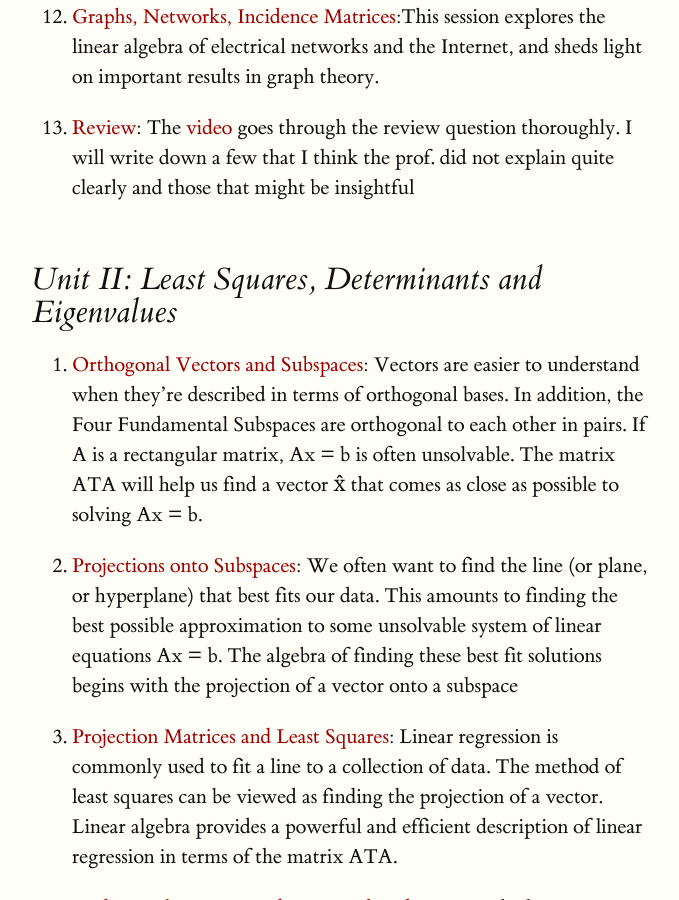
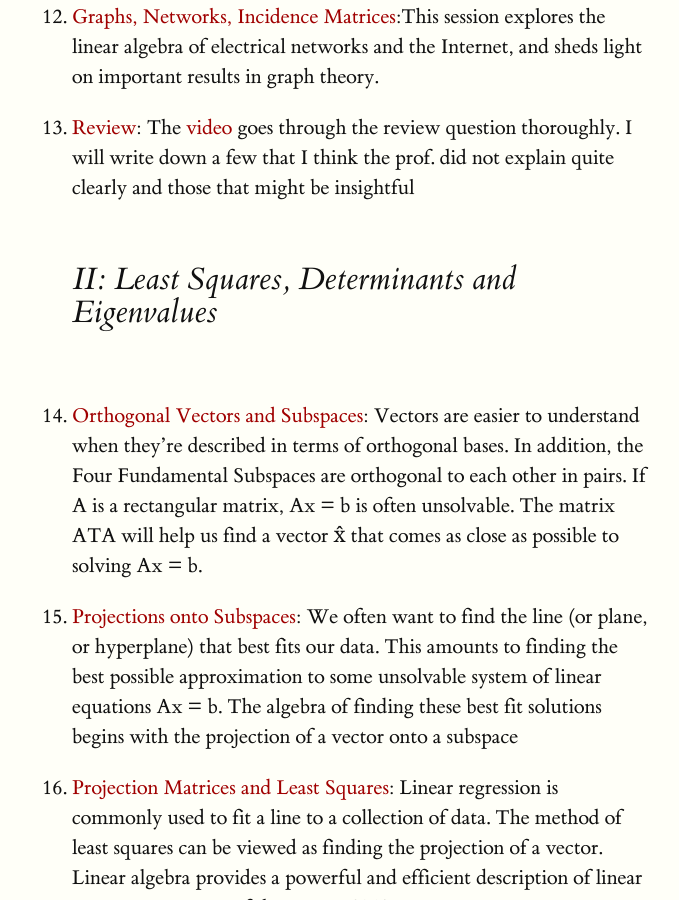
Before and after one commit to RuizhenMai/academic-blog, a Jekyll site: the page built from linear_algebra/index.md, in a window 1280 px wide and 900 px high, scrolled down 2488 px. Shown: the whole window, without its empty margins (128-807 px from the left). Built offline with Jekyll 4.4.1, drawn with Linux system fonts in a browser that asks for light colours; some of the changed text lies outside the part shown.

Commit message:
la index page change abit

```diff
--- a/linear_algebra/index.md
+++ b/linear_algebra/index.md
@@ -9,7 +9,8 @@
 
 1. [Vector and Matrix](preliminaries/vector_and_matrix)
 
-## Unit I: Ax = B and Four Subspaces
+
+## I: Ax = B and Four Subspaces
 
 1. [The Geometry of Linear Equations](UnitI/The_Geometry_of_Linear_Equations): A major application of linear algebra is to solving systems of linear equations. This lecture presents three ways of thinking about these systems. The "row method" focuses on the individual equations, the "column method" focuses on combining the columns, and the "matrix method" is an even more compact and powerful way of describing systems of linear equations.{% include sidenote.html note='These introductory decsriptions are copied from the course page'%}
 
@@ -37,9 +38,9 @@
 
 13. [Review](UnitI/review): The [video](https://youtu.be/l88D4r74gtM?list=PLE7DDD91010BC51F8) goes through the review question thoroughly. I will write down a few that I think the prof. did not explain quite clearly and those that might be insightful
 
-## Unit II: Least Squares, Determinants and Eigenvalues
+    ## II: Least Squares, Determinants and Eigenvalues
+<br/>
 
-<!-- <ol start="14"></ol> -->
 14. [Orthogonal Vectors and Subspaces](UnitII/orthogonal_vectors_and_subspaces): Vectors are easier to understand when they're described in terms of orthogonal bases. In addition, the Four Fundamental Subspaces are orthogonal to each other in pairs. If A is a rectangular matrix, Ax = b is often unsolvable. The matrix ATA will help us find a vector x̂ that comes as close as possible to solving Ax = b.
 
 15. [Projections onto Subspaces](UnitII/projections_onto_subspaces): We often want to find the line (or plane, or hyperplane) that best fits our data. This amounts to finding the best possible approximation to some unsolvable system of linear equations Ax = b. The algebra of finding these best fit solutions begins with the projection of a vector onto a subspace
```
